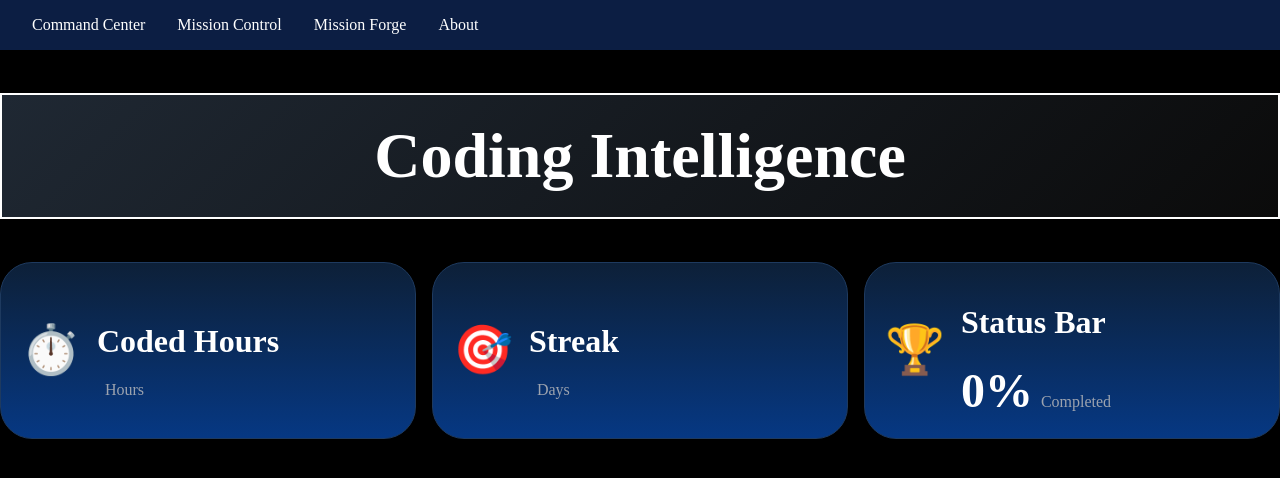
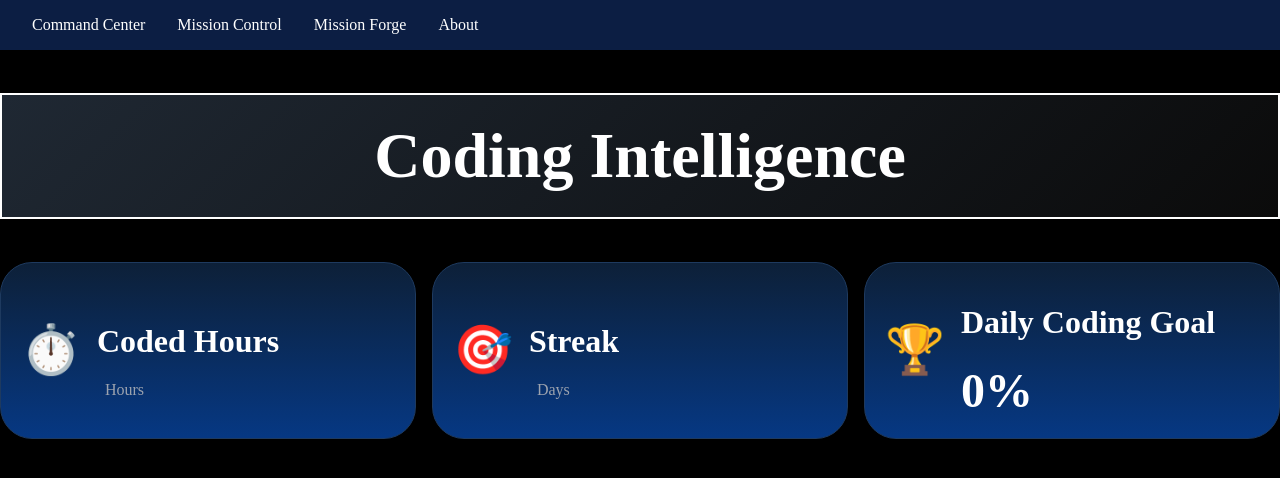
Before and after one commit to srinivasagudi0/StarkOS-Web, a React app in the folder frontend/: page /coding in a window 1280 px wide. Shown: the top 478 px of the page. Built offline with nearby package versions, Linux system fonts and the light colour scheme; no server answers; the HTML template or start-up script is replaced by a standard one.

Commit message:
cleaned the acard

```diff
--- a/frontend/src/coding.jsx
+++ b/frontend/src/coding.jsx
@@ -43,6 +43,21 @@ function Code() {
             })
     }, [])
 
+
+    const [goalsText, setGoalsText] = useState(null)
+    useEffect(() => {
+        fetch('/api/hackatime/goals', {
+            credentials: 'include',
+        })
+            .then((response) => response.json())
+            .then((data) => {
+                if (data.connected) {
+                    setGoalsText(data.grand_total?.text || "No goal set")
+                }
+            })
+    }, [])
+
+
     return (
         <main>
             <h1 className="title5">Coding Intelligence</h1>
@@ -74,15 +89,17 @@ function Code() {
                 <div className="card">
                     <div className='mission-icon'>🏆</div>
                     <div className="content">
-                        <h1>Status Bar</h1>
+                        <h1>Daily Coding Goal</h1>
                         <div className="stats">
                             <span className="number">
                                 {goals ?? 0}%
                             </span>
-                            <span className="label">Completed</span>
+                            <span className="label">{goalsText}</span>
                         </div>
                     </div>
                 </div>
+
+
             </div>
         </main>
     )
```
Also changed, not shown: 1 other file (tests, documents, lock files or other folders).
